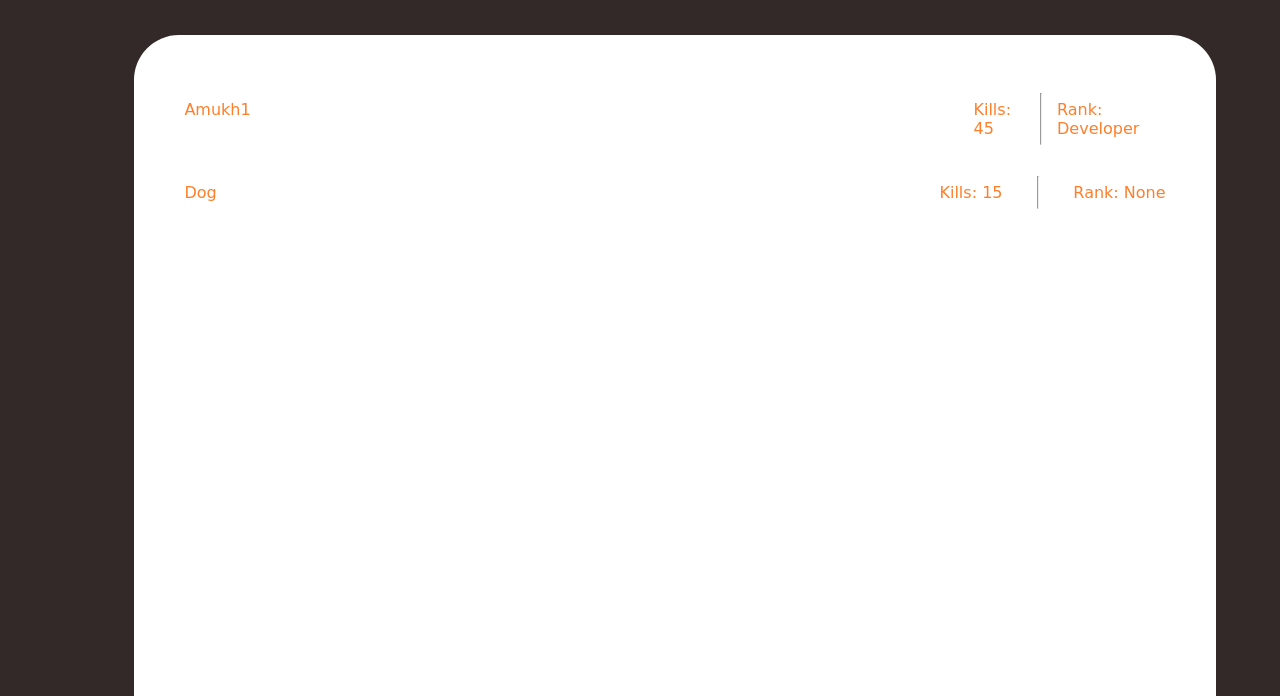
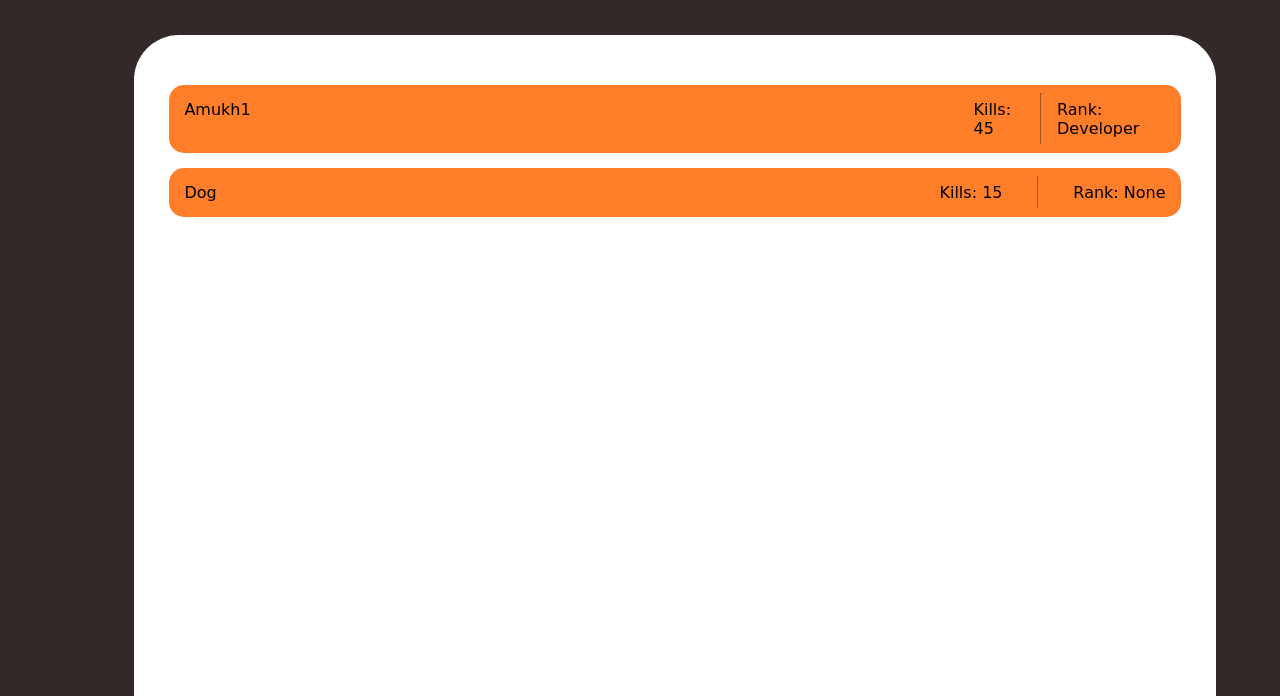
Before and after one commit to amukh1/Piglin, a plain HTML site: page kills.html in a window 1280 px wide. Shown: the part 104-800 px from the top of the page. Drawn offline with Linux system fonts and the light colour scheme; a web font is replaced by a local one.

Commit message:
abcdefghijklmnopqrstuvwxyz

```diff
--- a/kills.css
+++ b/kills.css
@@ -35,7 +35,7 @@ body {
 
 .kill {
     display: flex;
-    color: rgb(255, 126, 41);
+    background-color: rgb(255, 126, 41);
     border-radius: 15px;
     margin-top: 15px;
 }
@@ -49,8 +49,8 @@ body {
 }
 
 hr {
-    color: rgb(255, 126, 41);
-    color: rgb(252, 147, 78);
+    background-color: rgb(255, 126, 41);
+    border-color: rgb(255, 126, 41);
 }
 
 /* width */
```
